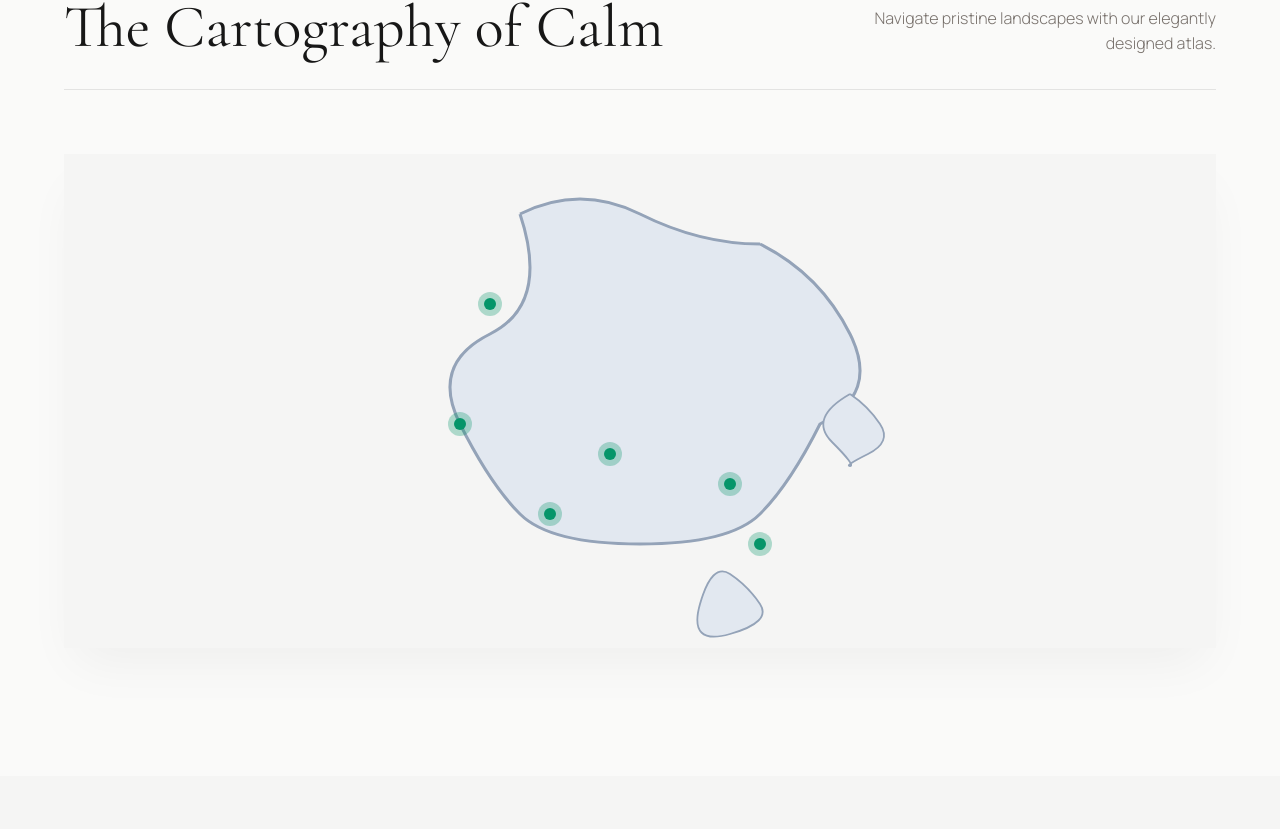
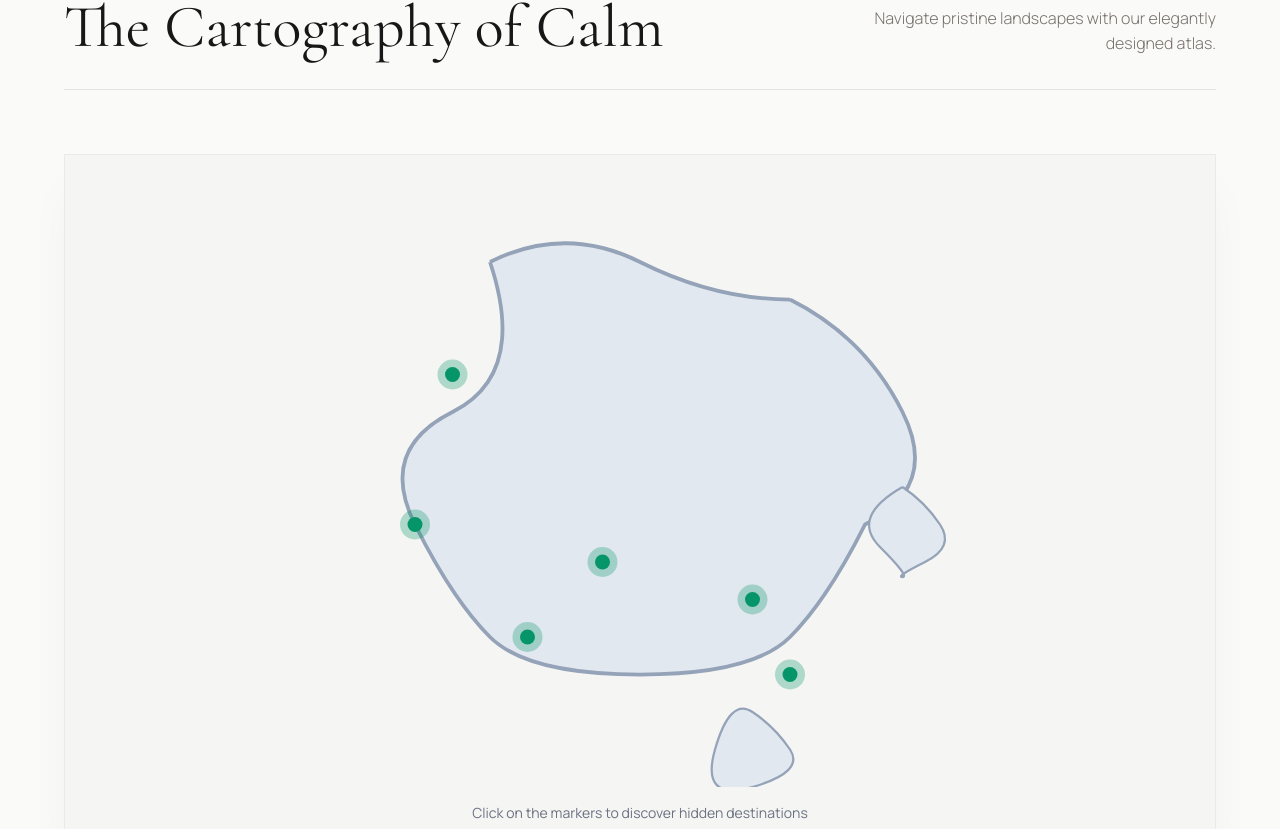
Before and after one commit to Learnmore-smart/Hidden-China-Atlas, a Next.js app: page / in a window 1280 px wide. Shown: the part 931-1760 px from the top of the page. Built offline with nearby package versions, Linux system fonts and the light colour scheme.

Commit message:
feat: 修复地图、按钮和图片显示
Co-authored-by: traeagent <traeagent@users.noreply.github.com>

```diff
--- a/src/app/page.tsx
+++ b/src/app/page.tsx
@@ -85,11 +85,17 @@ export default function Home() {
             {t('hero.subtitle')}
           </motion.p>
           <motion.div variants={fadeUp} className="flex flex-col sm:flex-row gap-6">
-            <button className="group flex items-center justify-center gap-3 bg-white text-primary px-8 py-4 text-sm tracking-widest uppercase font-medium hover:bg-neutral transition-colors duration-300">
+            <button
+              onClick={() => document.getElementById('map-section')?.scrollIntoView({ behavior: 'smooth' })}
+              className="group flex items-center justify-center gap-3 bg-white text-primary px-8 py-4 text-sm tracking-widest uppercase font-medium hover:bg-neutral transition-colors duration-300"
+            >
               {t('hero.exploreMap')}
               <ArrowRight className="w-4 h-4 group-hover:translate-x-1 transition-transform" />
             </button>
-            <button className="group flex items-center justify-center gap-3 border border-white/30 text-white px-8 py-4 text-sm tracking-widest uppercase font-medium hover:bg-white/10 backdrop-blur-sm transition-colors duration-300">
+            <button
+              onClick={() => document.getElementById('planner-section')?.scrollIntoView({ behavior: 'smooth' })}
+              className="group flex items-center justify-center gap-3 border border-white/30 text-white px-8 py-4 text-sm tracking-widest uppercase font-medium hover:bg-white/10 backdrop-blur-sm transition-colors duration-300"
+            >
               {t('hero.planTrip')}
             </button>
           </motion.div>
@@ -97,7 +103,7 @@ export default function Home() {
       </section>
 
       {/* Map Section */}
-      <section className="py-32 px-6 md:px-16 bg-neutral">
+      <section id="map-section" className="py-32 px-6 md:px-16 bg-neutral">
         <motion.div
           initial="hidden"
           whileInView="visible"
@@ -111,8 +117,10 @@ export default function Home() {
               {t('why.mapDesc')}
             </p>
           </motion.div>
-          <motion.div variants={fadeUp} className="w-full aspect-[4/3] md:aspect-[21/9] bg-secondary rounded-none shadow-2xl shadow-black/5 overflow-hidden">
-            <ChinaMap />
+          <motion.div variants={fadeUp} className="w-full bg-secondary rounded-none shadow-2xl shadow-black/5 overflow-hidden relative border border-primary/5">
+            <div className="w-full py-8">
+              <ChinaMap />
+            </div>
           </motion.div>
         </motion.div>
       </section>
@@ -156,7 +164,7 @@ export default function Home() {
       </section>
 
       {/* Smart Trip Planner Section */}
-      <section className="py-32 px-6 md:px-16 bg-neutral border-t border-primary/5">
+      <section id="planner-section" className="py-32 px-6 md:px-16 bg-neutral border-t border-primary/5">
         <motion.div
           initial="hidden"
           whileInView="visible"
--- a/src/components/ChinaMap.tsx
+++ b/src/components/ChinaMap.tsx
@@ -79,11 +79,11 @@ const ChinaMap: React.FC = () => {
   return (
     <div className="relative w-full max-w-4xl mx-auto">
       {/* 中国地图 SVG */}
-      <div className="relative">
+      <div className="relative w-full aspect-[4/3] max-h-[600px] mx-auto">
         <svg
           width="100%"
-          height="600"
-          viewBox="0 0 100 100"
+          height="100%"
+          viewBox="0 0 100 80"
           className="cursor-pointer"
           onClick={handleMapClick}
         >
@@ -113,23 +113,32 @@ const ChinaMap: React.FC = () => {
 
           {/* 地图标记 */}
           {markers.map((marker) => (
-            <g key={marker.id} onClick={(e) => {
-              e.stopPropagation();
-              handleMarkerClick(marker);
-            }}>
+            <g
+              key={marker.id}
+              onClick={(e) => {
+                e.stopPropagation();
+                handleMarkerClick(marker);
+              }}
+              className="cursor-pointer"
+              style={{ transformOrigin: `${marker.x}px ${marker.y}px` }}
+            >
+              {/* 扩大点击区域的透明圆 */}
+              <circle cx={marker.x} cy={marker.y} r="4" fill="transparent" />
               <circle
                 cx={marker.x}
                 cy={marker.y}
                 r="1"
                 fill={selectedMarker?.id === marker.id ? '#1e40af' : '#059669'}
-                className="transition-all transform hover:scale-150"
+                className="transition-all duration-300"
+                style={{ transform: selectedMarker?.id === marker.id ? 'scale(1.5)' : 'scale(1)' }}
               />
               <circle
                 cx={marker.x}
                 cy={marker.y}
                 r="2"
                 fill={selectedMarker?.id === marker.id ? 'rgba(30, 64, 175, 0.3)' : 'rgba(5, 150, 105, 0.3)'}
-                className="transition-all transform hover:scale-125"
+                className="transition-all duration-300"
+                style={{ transform: selectedMarker?.id === marker.id ? 'scale(1.5)' : 'scale(1)' }}
               />
             </g>
           ))}
@@ -138,7 +147,7 @@ const ChinaMap: React.FC = () => {
 
       {/* 选中标记的详情 */}
       {selectedMarker && (
-        <div className="absolute top-4 right-4 bg-white p-6 rounded-lg shadow-md max-w-xs">
+        <div className="absolute top-4 right-4 bg-white p-6 rounded-lg shadow-xl max-w-xs z-10 border border-primary/10">
           <h3 className="text-xl font-semibold mb-1">{selectedMarker.name}</h3>
           <p className="text-gray-500 mb-3">{selectedMarker.province}</p>
           <p className="text-gray-700 mb-4">{selectedMarker.description}</p>
```
Also changed, not shown: src/data/destinations.ts (+12 -12 lines).
